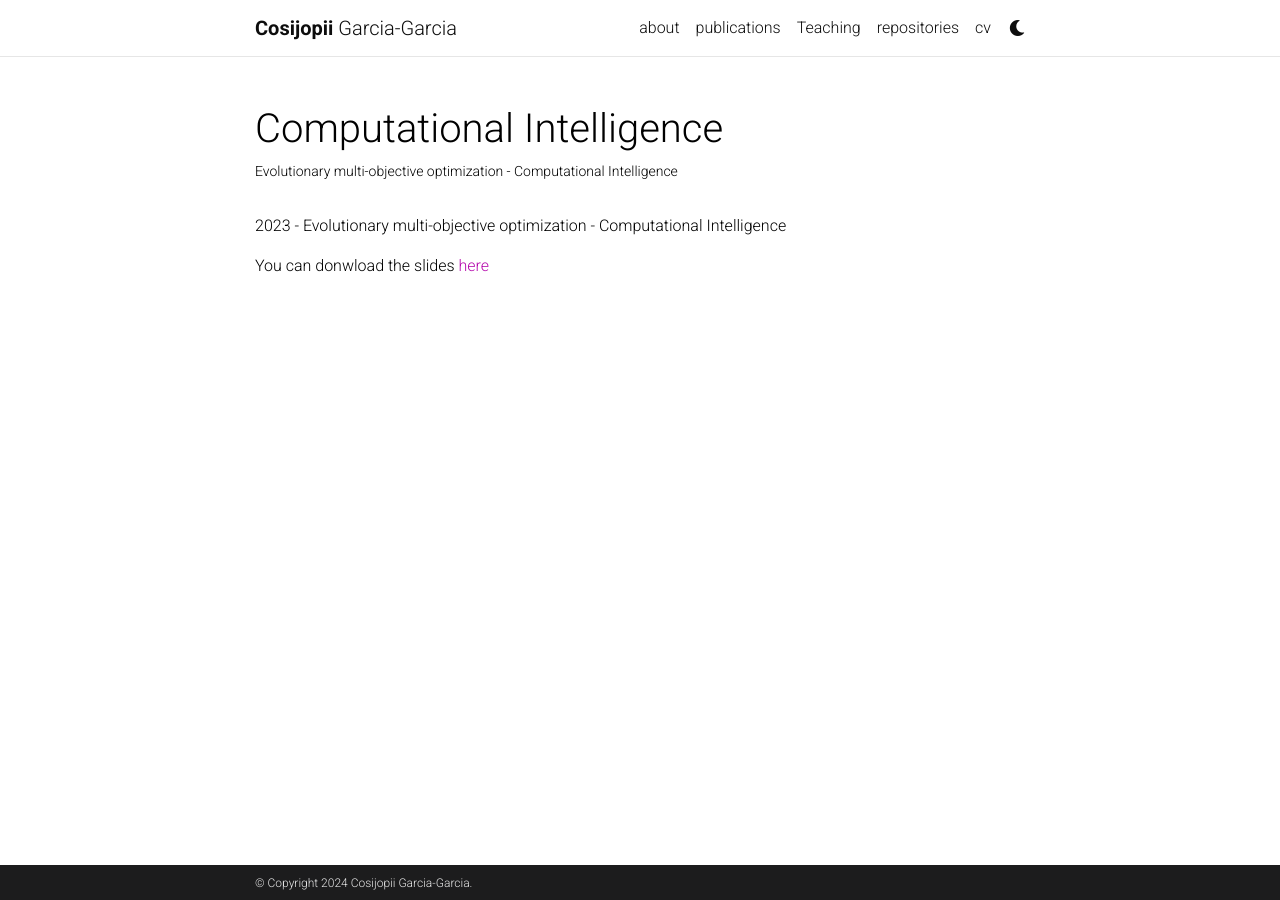
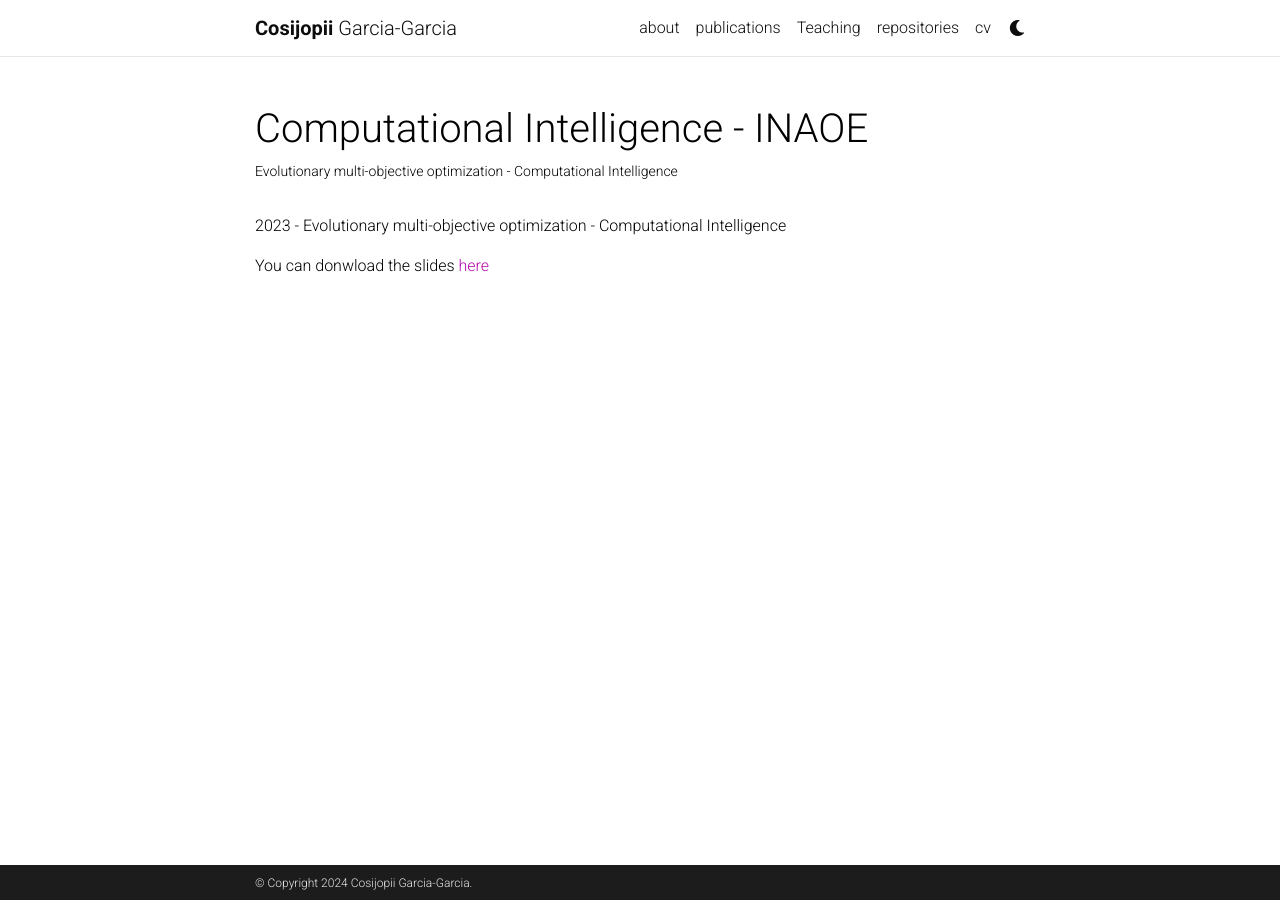
Before and after one commit to Cosijopiii/Cosijopiii.github.io, a Jekyll site: the page built from _projects/5_project.md, in a window 1280 px wide. Built offline with Jekyll 4.4.1, drawn with Linux system fonts in a browser that asks for light colours; comment, search, counter and statistics services are not loaded; a style sheet for code colours, icons or effects is not loaded.

Commit message:
remove lower case

```diff
--- a/_includes/projects.html
+++ b/_includes/projects.html
@@ -13,7 +13,7 @@
           alt="project thumbnail" -%}
         {%- endif %}
         <div class="card-body">
-          <h2 class="card-title text-lowercase">{{ project.title }}</h2>
+          <h2 class="card-title">{{ project.title }}</h2>
           <p class="card-text">{{ project.description }}</p>
           <div class="row ml-1 mr-1 p-0">
             {%- if project.github -%}
--- a/_projects/5_project.md
+++ b/_projects/5_project.md
@@ -1,6 +1,6 @@
 ---
 layout: page
-title:  Computational Intelligence
+title:  Computational Intelligence - INAOE
 description: Evolutionary multi-objective optimization - Computational Intelligence
 img: assets/img/Pareto.png
 importance: 1
```
